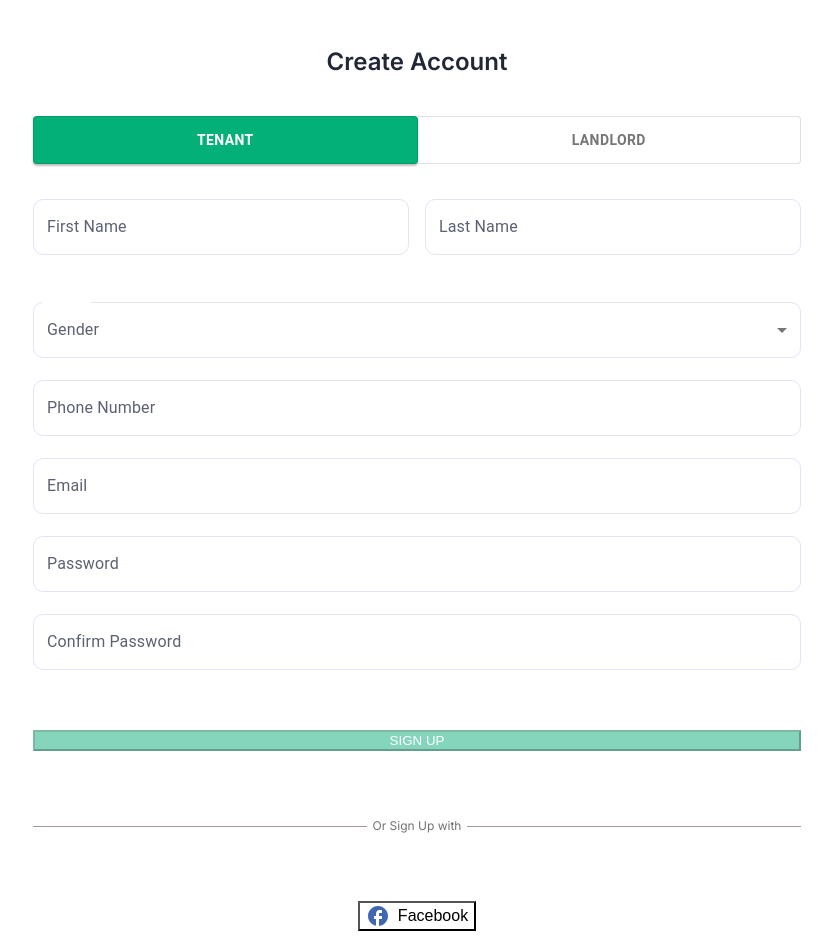
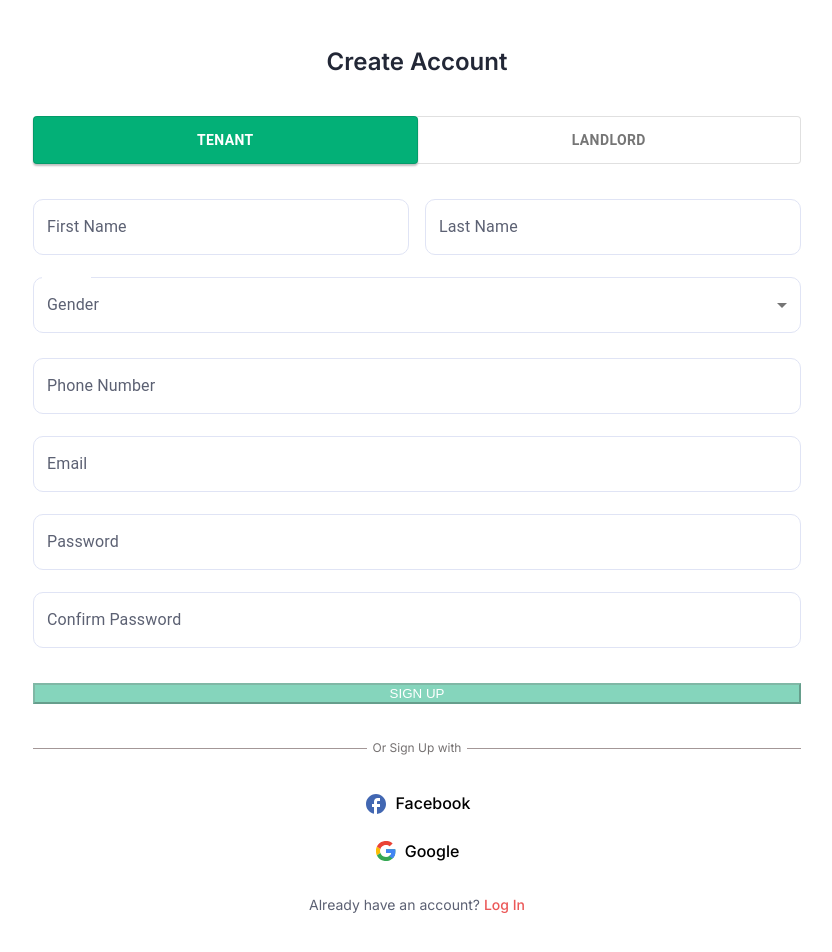
Before and after one commit to Teds30/cushyrental-client, a React (Vite) app: page /register in a window 1280 px wide. Shown: the top 952 px of the page, without its empty margins (223-1055 px from the left). Built offline with nearby package versions, Linux system fonts and the light colour scheme.

Commit message:
DP-26 | update

```diff
--- a/src/pages/auth/CreateAccount/CreateAccount.jsx
+++ b/src/pages/auth/CreateAccount/CreateAccount.jsx
@@ -3,15 +3,12 @@ import { useState, useCallback } from "react";
 import UserToggleButton from "./UserToggleButton";
 import CreateAccountForm from "./CreateAccountForm";
 import useAuth from "../../../hooks/data/auth-hook";
-import useGoogleAuth from "../../../hooks/data/google-auth-hook";
 
 import styles from "./CreateAccount.module.css";
 
 const CreateAccount = () => {
   const { accountRegistration, isLoading } = useAuth();
-  const { googleAccountRegistration } = useGoogleAuth();
   const [userType, setUserType] = useState({user_type_id: '1'});
-  const [ register, setRegister ] = useState({});
 
   const userTypeHandler = useCallback(
     (userType) => {
@@ -33,15 +30,6 @@ const CreateAccount = () => {
     }
   };
 
-  const googleAuthHandler = async () => {
-    try {
-      const res = await googleAccountRegistration();
-      console.log(res);
-    } catch(error) {
-      console.log(error.message);
-    }s
-  }
-
   return (
     <div className={styles.container}>
       <div className={`${styles["container-title"]}`}>
@@ -54,7 +42,7 @@ const CreateAccount = () => {
         </div>
 
         <div className={`${styles["main-container-form"]}`}>
-          <CreateAccountForm onCreateAccount={createAccountHandler} isLoading={isLoading} onGoogleAuth={googleAuthHandler} />
+          <CreateAccountForm onCreateAccount={createAccountHandler} isLoading={isLoading} />
         </div>
       </div>
     </div>
--- a/src/pages/auth/CreateAccount/CreateAccount.module.css
+++ b/src/pages/auth/CreateAccount/CreateAccount.module.css
@@ -44,6 +44,7 @@
     display: flex;
     flex-direction: column;
     align-items: center;
+    gap: 0px;
 }
 
 .form-container-identity {
@@ -68,7 +69,7 @@
 }
 
 .sign-up-socmed {
-    margin: 38px 0 0 0;
+    margin: 32px 0 0 0;
     width: 100%;
 
     display: flex;
@@ -98,16 +99,13 @@
 }
 
 .socmed {
+    margin-top: 32px;
     width: 100%;
 
     display: flex;
     flex-direction: column;
     align-items: center;
     gap: 24px;
-}
-
-.socmed {
-    margin: 38px 0 0 0;
 }
 
 .googleIcon {
@@ -117,10 +115,10 @@
 
 .login-option {
     align-items: center;
-    margin: 38px 0 38px 0;
+    margin: 32px 0 32px 0;
 }
-.login-option .login {
-    color: #EB5858;
+.login-word {
+    color: var(--accent-danger);
 }
 
 @media (min-width: 640px) {
--- a/src/pages/auth/CreateAccount/CreateAccountForm.jsx
+++ b/src/pages/auth/CreateAccount/CreateAccountForm.jsx
@@ -5,7 +5,6 @@ import TextField from "../../../components/TextField/TextField";
 import Dropdown from "../../../components/Dropdown/Dropdown";
 import PrimaryButton from "../../../components/Button/PrimaryButton";
 import useValidate from "../../../hooks/validate-input-hook";
-import BorderlessButton from "../../../components/Button/BorderlessButton";
 
 import styles from "./CreateAccount.module.css";
 
@@ -13,7 +12,7 @@ import FacebookOutlinedIcon from "@mui/icons-material/FacebookOutlined";
 import google from "../../../assets/google.svg";
 
 const CreateAccountForm = (props) => {
-  const { onCreateAccount, isLoading, onGoogleAuth } = props;
+  const { onCreateAccount, isLoading } = props;
 
   const {
     value: enteredFirstName,
@@ -122,10 +121,6 @@ const CreateAccountForm = (props) => {
     confirmPasswordReset();
   };
 
-  const googleAuthHandler = () => {
-    onGoogleAuth();
-  };
-
   return (
     <form className={`${styles["form-container"]}`} onSubmit={submitHandler}>
       <div className={`${styles["form-container-identity"]}`}>
@@ -163,10 +158,10 @@ const CreateAccountForm = (props) => {
           handleSelect={genderChangeHandler}
           onBlur={genderBlurHandler}
           selectedValue={enteredGender}
-          // helperText={
-          //   enteredGenderHasError && "Please select your gender."
-          // }
-          // error
+          errorText={
+            enteredGenderHasError && "Please select your gender."
+          }
+          error={enteredGenderHasError}
         />
         <TextField
           fullWidth
@@ -234,14 +229,14 @@ const CreateAccountForm = (props) => {
       </div>
 
       <div className={styles.socmed}>
-        <BorderlessButton onClick={googleAuthHandler}>
+        <a href="http://localhost:8000/auth/facebook/redirect">
           <div className={styles["back"]}>
             <FacebookOutlinedIcon size="large" style={{ color: "#4267B2" }} />{" "}
             Facebook
           </div>
-        </BorderlessButton>
+        </a>
 
-        <a href="http://127.0.0.1:8000/auth/google/redirect">
+        <a href="http://localhost:8000/auth/google/redirect">
           <div className={styles["back"]}>
             <img src={google} alt="Google Icon" className={styles.googleIcon} />{" "}
             Google
@@ -252,7 +247,7 @@ const CreateAccountForm = (props) => {
       <div className={`${styles["login-option"]}`}>
         <span>Already have an account? </span>
         <span>
-          <Link to={"/signinpage"} className={styles.login}>
+          <Link to={"/signinpage"} className={`${styles["login-word"]}`}>
             Log In
           </Link>
         </span>
```
